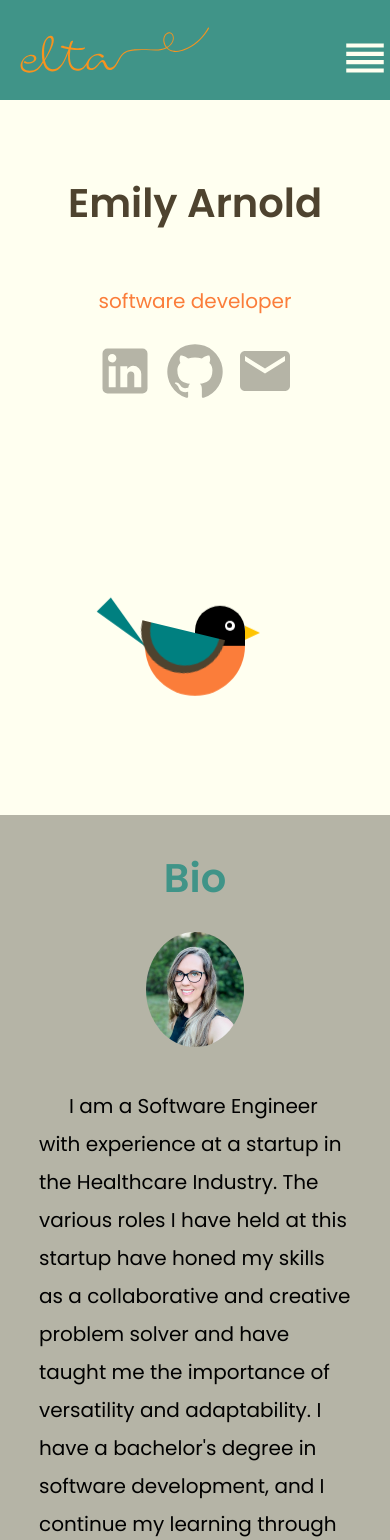
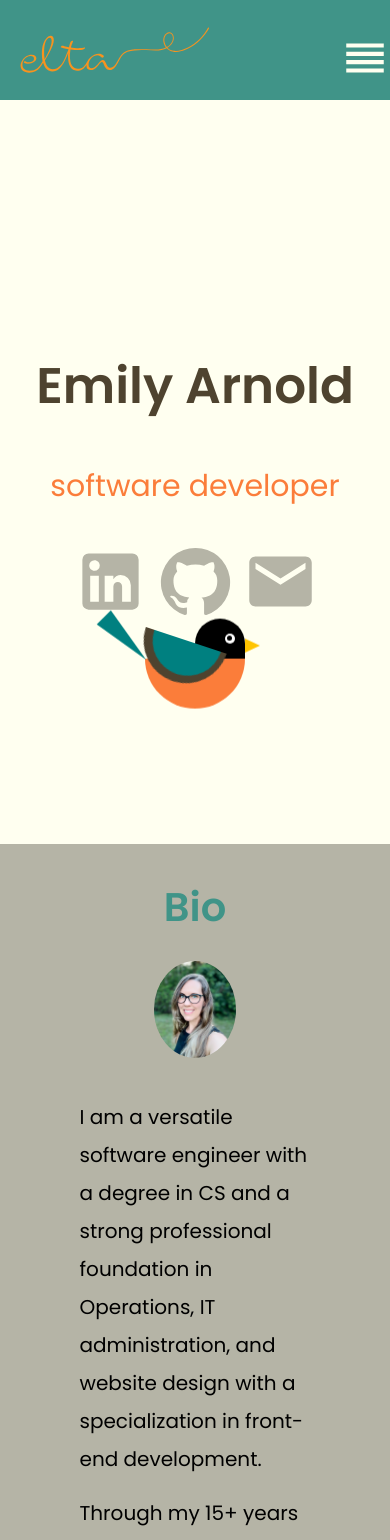
Before and after one commit to elta79/portfolio-website, a React (Vite) app: page / in a window 390 px wide. Shown: the top 1540 px of the page. Built offline with nearby package versions, Linux system fonts and the light colour scheme.

Commit message:
update content
Updated bio and skills.

Home CSS changed all font size from px to em.

Adusted media query sizes.

```diff
--- a/src/pages/Home.jsx
+++ b/src/pages/Home.jsx
@@ -56,9 +56,10 @@ function Home() {
 
           <h2>Bio</h2>
           <img src='/images/headshot.png' id='img-headshot'></img>
-          <p className='bio-info' id="first-p">I am a Software Engineer with experience at a startup in the Healthcare Industry. The various roles I have held at this startup have honed my skills as a collaborative and creative problem solver and have taught me the importance of versatility and adaptability. I have a bachelor's degree in software development, and I continue my learning through Scrimba’s front-end developer career path and building projects to level up my technical skills.</p>
-          <p className='bio-info'>Outside of coding, I enjoy spending time with family and friends, whether it be playing games, listening to audiobooks, or being outdoors. I also enjoy comedy, coding, and true crime podcasts – all the things that keep me up at night.</p>
-          <p className='bio-info'>I am exploring job opportunities where I can add significant value and foster continuous growth as a software engineer. If you have an exciting opportunity that aligns with my skills and experience, or if you just want to connect, please feel free to reach out to me.</p>
+          <p className='bio-info' id="first-p">I am a versatile software engineer with a degree in CS and a strong professional foundation in Operations, IT administration, and website design with a specialization in front-end development. </p>
+          <p className='bio-info'>Through my 15+ years of experience in various industries, including healthcare and workforce development, I have developed strong problem-solving skills and adaptability. I excel in innovating software features, optimizing data collection processes, and creating intuitive user experiences. I am proficient in React, JavaScript, HTML, and CSS, and passionate about continuous learning and growth. I have continued to expand my skillset beyond my B.S. through web development courses and projects, as well as freelance website design. I am looking to contribute to a team working on impactful projects in digital health companies, to drive meaningful value for patients and customers. </p>
+          <p className='bio-info'>In my free time, I enjoy playing games, listening to podcasts/audiobooks, and spending time outdoors with family.</p>
+          <p className='bio-info'>Let's connect and explore opportunities to collaborate!</p>
         </div>
         <div className='skills-container'>
           <h2>Skills</h2>
@@ -75,8 +76,9 @@ function Home() {
             <img src="https://cdn.jsdelivr.net/gh/devicons/devicon/icons/npm/npm-original-wordmark.svg" className='icon-skills'/>
             <img src="https://cdn.jsdelivr.net/gh/devicons/devicon/icons/nodejs/nodejs-original-wordmark.svg"className='icon-skills'/>
             <img src="https://cdn.jsdelivr.net/gh/devicons/devicon/icons/github/github-original-wordmark.svg" className='icon-skills'/>
+            <img src="https://cdn.jsdelivr.net/gh/devicons/devicon@latest/icons/bootstrap/bootstrap-original-wordmark.svg" className='icon-skills'/>
+            <img src="https://cdn.jsdelivr.net/gh/devicons/devicon@latest/icons/tailwindcss/tailwindcss-original-wordmark.svg" className='icon-skills'/>
             {/* <img src="https://cdn.jsdelivr.net/gh/devicons/devicon/icons/django/django-plain-wordmark.svg" className='icon-skills'/>
-            <img src="https://cdn.jsdelivr.net/gh/devicons/devicon/icons/bootstrap/bootstrap-plain-wordmark.svg" className='icon-skills'/>
             <img src="https://cdn.jsdelivr.net/gh/devicons/devicon/icons/mysql/mysql-original-wordmark.svg" className='icon-skills'/>
             <img src="https://cdn.jsdelivr.net/gh/devicons/devicon/icons/mongodb/mongodb-original-wordmark.svg" className='icon-skills'/> */}
           </div>
@@ -86,7 +88,7 @@ function Home() {
 
       </div>
       <div className='contact-container'>
-      <h2>Contact</h2>
+        <h2>Contact</h2>
         <form ref={form} onSubmit={sendEmail}>
           <input
             type="text"
--- a/src/styles/Home.css
+++ b/src/styles/Home.css
@@ -1,7 +1,7 @@
 body::-webkit-scrollbar{
   display: none;
 }
-#img-headshot{
+#img-headshot {
   width: 15%;
   border-radius: 50%;
   margin: auto;
@@ -24,28 +24,26 @@ body::-webkit-scrollbar{
   color: #FB7D3A ;
 }
 .intro h2 {
-  font-size: 80px;
+  font-size: 5em;
   color: #4E432F ;
-  height: 50px;
+  margin-bottom: 0;
 }
 .intro .prompt {
   width: 40%;
   font-size: 30px;
 }
 .prompt svg {
-  font-size: 60px;
+  font-size: 2.5em;
   margin: 5px;
   color: #B5B4A6 ;
 }
-
-.about-container{
+.about-container {
   display: grid;
   grid-auto-flow: column;
   grid-template-columns: 1fr, 1fr;
   background-color: #B5B4A6;
   padding-bottom:30px;
 }
-
 .skills-container {
   display: flex;
   flex-direction: column;
@@ -54,7 +52,7 @@ body::-webkit-scrollbar{
 }
 .skills-container h2 {
   color: #FB7D3A ;
-  font-size: 70px;
+  font-size: 4.375em;
 }
 .icons-container{
   max-width: 50%;
@@ -66,7 +64,7 @@ body::-webkit-scrollbar{
 }
 .bio-container h2{
   text-align: center;
-  font-size: 70px;
+  font-size: 4.375em;
   color:#409488;
   margin-bottom: 1.5rem;
 }
@@ -77,7 +75,7 @@ body::-webkit-scrollbar{
   text-align: left;
 }
 .bio-info{
-  text-indent: 30px;
+  /* text-indent: 30px; */
   line-height: 1.9;
   max-width: 70%;
   margin: auto;
@@ -96,13 +94,17 @@ body::-webkit-scrollbar{
   align-items: center;
 }
 .contact-container h2{
-  font-size: 50px;
+  font-size: 3.125em;
   color:#4E432F;
 }
 form{
   box-sizing: border-box;
   padding-bottom: 30px;
-  max-width: 475px;
+  /* max-width: 475px; */
+  display: flex;
+  flex-direction: column;
+  align-items: center;
+  width: 500px;
 }
 
 button,
@@ -220,27 +222,26 @@ textarea{
 }
 
 
-@media only screen and (max-width: 600px) {
-
+@media only screen and (min-width: 300px) and (max-width: 800px) {
+  #img-headshot{
+    width: 25%;
+  }
   .intro h2 {
-    font-size: 40px;
+    font-size: 3.125em;
   }
-
   .intro .prompt {
     margin-top: 10px;
-    font-size: 20px;
+    font-size: 1.875em;
     width: 80%;
   }
-
   .skills {
     text-align: center;
   }
   .list {
     padding: 0;
   }
-
   .skills-container h2, .bio-container h2 {
-    font-size: 40px;
+    font-size: 2.5em;
   }
   .icons-container{
     max-width: 90%;
@@ -249,32 +250,8 @@ textarea{
     display: grid;
     grid-auto-flow: row;
   }
-}
-
-@media only screen and (max-width:800px){
-  #img-headshot{
-    width: 25%;
-  }
-  .intro {
-    height: 80vh;
-    justify-content: flex-start;
-    padding-top: 2.5rem;
-  }
-  .about-container{
-    display: grid;
-    grid-auto-flow: row;
-  }
-  .bio-container{
-    padding:0;
-  }
-  .bio-info{
-
+  form {
     max-width: 80%;
-  }
-  form{
-    box-sizing: border-box;
-    padding-bottom: 30px;
-    max-width: 50%;
   }
   .bird{
     background-color: black;
@@ -362,3 +339,30 @@ textarea{
     left: 9px;
   }
 }
+
+
+@media only screen and (min-width: 800px) and (max-width:1024px){
+  #img-headshot{
+    width: 25%;
+  }
+  .intro {
+    height: 80vh;
+    justify-content: flex-start;
+    padding-top: 2.5rem;
+  }
+  .about-container{
+    display: grid;
+    grid-auto-flow: row;
+  }
+  .bio-container{
+    padding:0;
+  }
+  .bio-info{
+    max-width: 80%;
+  }
+  form{
+    box-sizing: border-box;
+    padding-bottom: 30px;
+    max-width: 50%;
+  }
+}
```
